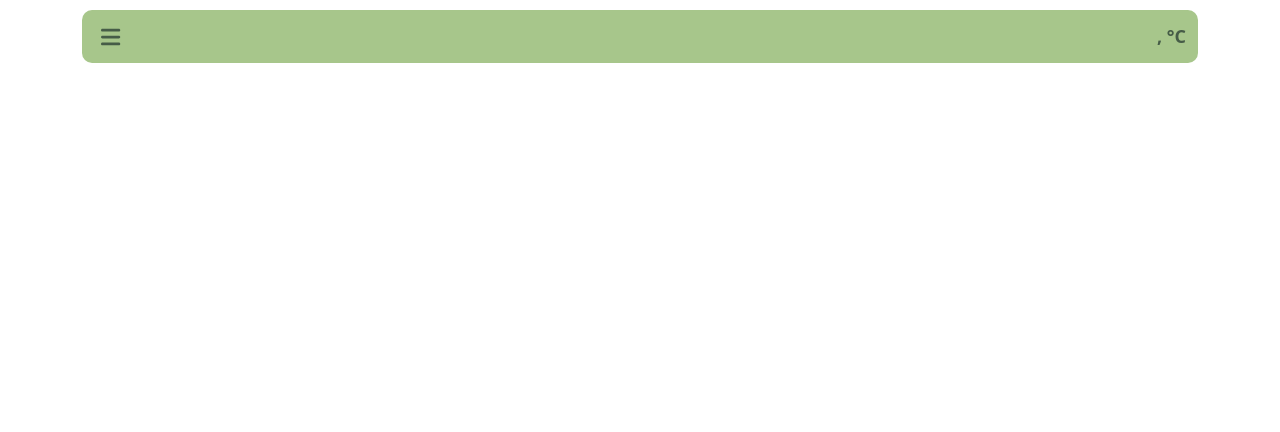
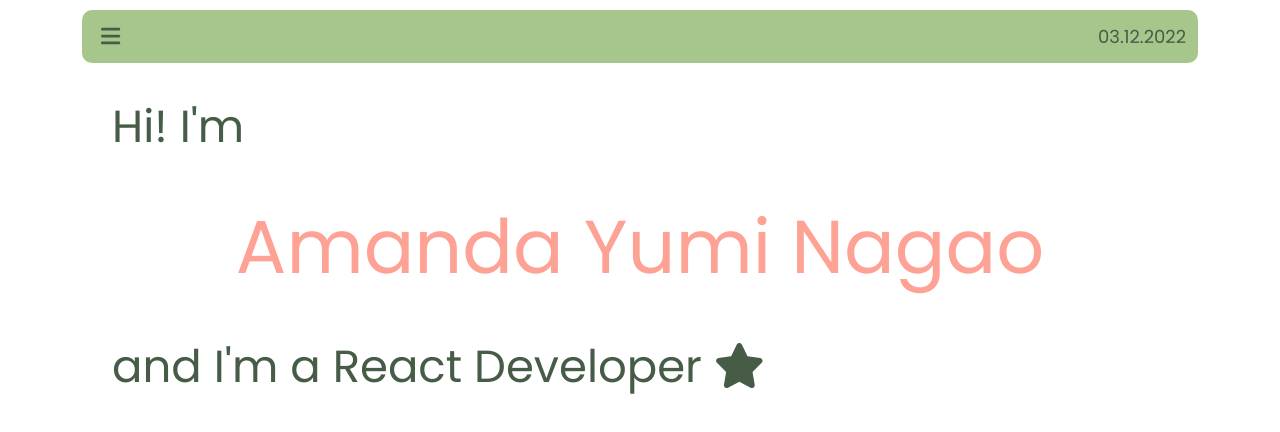
Before and after one commit to amandanagao/my-portfolio-page, a React (Create React App) app: page / in a window 1280 px wide. Shown: the top 432 px of the page. Built offline with nearby package versions, Linux system fonts and the light colour scheme; no server answers.

Commit message:
Added Main Page

```diff
--- a/package.json
+++ b/package.json
@@ -4,6 +4,7 @@
   "private": true,
   "dependencies": {
     "@fortawesome/fontawesome-svg-core": "^6.2.1",
+    "@fortawesome/free-regular-svg-icons": "^6.2.1",
     "@fortawesome/free-solid-svg-icons": "^6.2.1",
     "@fortawesome/react-fontawesome": "^0.2.0",
     "@testing-library/jest-dom": "^5.16.5",
--- a/public/index.html
+++ b/public/index.html
@@ -12,6 +12,13 @@
             integrity="sha384-rbsA2VBKQhggwzxH7pPCaAqO46MgnOM80zW1RWuH61DGLwZJEdK2Kadq2F9CUG65"
             crossorigin="anonymous"
         />
+        <link rel="preconnect" href="https://fonts.googleapis.com" />
+        <link rel="preconnect" href="https://fonts.gstatic.com" crossorigin />
+        <link
+            href="https://fonts.googleapis.com/css2?family=Poppins&display=swap"
+            rel="stylesheet"
+        />
+
         <title>My Portfolio Page</title>
     </head>
     <body>
--- a/src/App.css
+++ b/src/App.css
@@ -0,0 +1,3 @@
+.App {
+    font-family: "Poppins", sans-serif;
+}
--- a/src/App.js
+++ b/src/App.js
@@ -1,4 +1,5 @@
 import MenuBar from "./MenuBar";
+import MainPage from "./MainPage";
 
 import "./App.css";
 
@@ -7,6 +8,7 @@ export default function App() {
         <div className="App">
             <div className="container">
                 <MenuBar />
+                <MainPage />
             </div>
         </div>
     );
--- /dev/null
+++ b/src/MainPage.css
@@ -0,0 +1,12 @@
+.MainPage {
+    color: #465c47;
+    font-size: 45px;
+    margin: 30px;
+}
+
+.MainPage .MainPage-name {
+    color: #fea295;
+    text-align: center;
+    font-size: 75px;
+    margin: 30px;
+}
--- /dev/null
+++ b/src/MainPage.js
@@ -0,0 +1,16 @@
+import React from "react";
+
+import { FontAwesomeIcon } from "@fortawesome/react-fontawesome";
+import { faStar } from "@fortawesome/free-solid-svg-icons";
+
+import "./MainPage.css";
+
+export default function MainPage() {
+    return (
+        <div className="MainPage">
+            Hi! I'm
+            <div className="MainPage-name">Amanda Yumi Nagao</div>
+            and I'm a React Developer <FontAwesomeIcon icon={faStar} />
+        </div>
+    );
+}
--- a/src/MenuBar.js
+++ b/src/MenuBar.js
@@ -1,6 +1,6 @@
 import React, { useState } from "react";
-import axios from "axios";
 import MenuOffcanvas from "./MenuOffcanvas";
+import MenuDate from "./MenuDate";
 
 import Container from "react-bootstrap/Container";
 import Navbar from "react-bootstrap/Navbar";
@@ -12,34 +12,9 @@ import "./MenuBar.css";
 
 export default function MenuBar() {
     const [show, setShow] = useState(false);
-    const [weather, setWeather] = useState({});
 
     const handleClose = () => setShow(false);
     const handleShow = () => setShow(true);
-
-    function displayTemperature(response) {
-        setWeather({
-            city: response.data.name,
-            temperature: Math.round(response.data.main.temp),
-        });
-    }
-
-    function axiosCall(actionObj) {
-        let latitude = actionObj.coords.latitude;
-        let longitude = actionObj.coords.longitude;
-        let apiKey = "0015190f5e67719a30af19f379a87e30";
-        let unit = "metric";
-        let apiUrl = `https://api.openweathermap.org/data/2.5/weather?lat=${latitude}&lon=${longitude}&appid=${apiKey}&units=${unit}`;
-        axios.get(apiUrl).then(displayTemperature);
-    }
-
-    function displayGeolocation(position) {
-        axiosCall(position);
-    }
-
-    function getCurrentLocation() {
-        navigator.geolocation.getCurrentPosition(displayGeolocation);
-    }
 
     return (
         <div className="MenuBar">
@@ -48,13 +23,10 @@ export default function MenuBar() {
                     <button onClick={handleShow}>
                         <FontAwesomeIcon icon={faBars} />
                     </button>
-                    <span className="MenuBar-local-temperature">
-                        {getCurrentLocation()}
-                        {weather.city}, {weather.temperature}°C
-                    </span>
                     <Offcanvas show={show} onHide={handleClose}>
                         <MenuOffcanvas />
                     </Offcanvas>
+                    <MenuDate />
                 </Container>
             </Navbar>
         </div>
--- /dev/null
+++ b/src/MenuDate.css
@@ -0,0 +1,5 @@
+.MenuDate {
+    color: #465c47;
+    font-size: 18px;
+    font-weight: 500;
+}
--- /dev/null
+++ b/src/MenuDate.js
@@ -0,0 +1,16 @@
+import React from "react";
+
+import "./MenuDate.css";
+
+export default function MenuDate() {
+    const date = new Date();
+    const day = ("0" + date.getDay()).slice(-2);
+    const month = ("0" + (date.getMonth() + 1)).slice(-2);
+    const year = date.getFullYear();
+
+    return (
+        <div className="MenuDate">
+            {day}.{month}.{year}
+        </div>
+    );
+}
```
Also changed, not shown: 1 other file (tests, documents, lock files or other folders).
